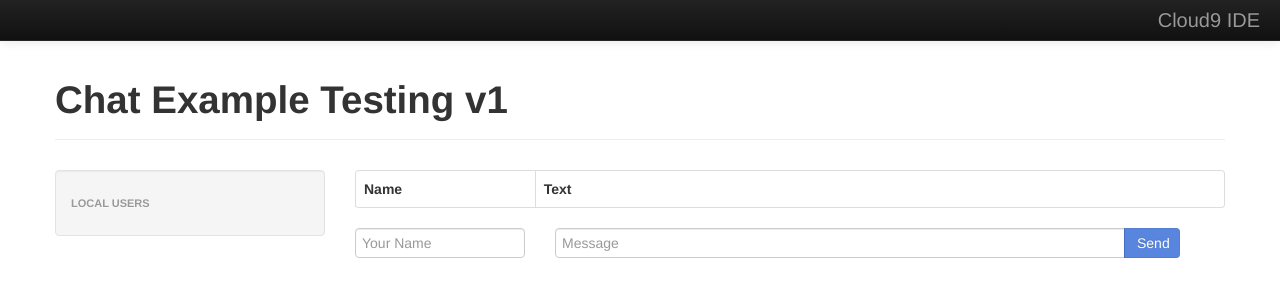
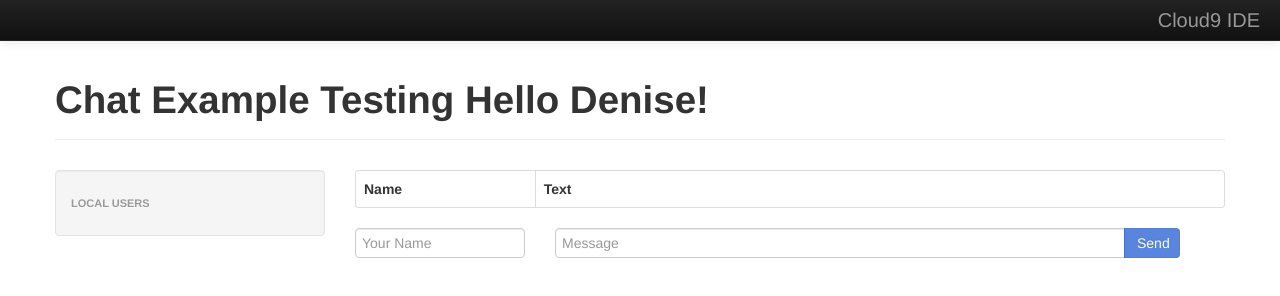
Before and after one commit to pbhatt17/nodetest, a website: page client/index.html in a window 1280 px wide. Drawn offline with nearby package versions, Linux system fonts and the light colour scheme; no server answers.

Commit message:
Update index.html

```diff
--- a/client/index.html
+++ b/client/index.html
@@ -55,7 +55,7 @@
         </div>
       </div>
       <div class="page-header">
-        <h1>Chat Example Testing v1</h1>
+        <h1>Chat Example Testing Hello Denise!</h1>
       </div>
       <div class="row">
         <div class="span3">
```
